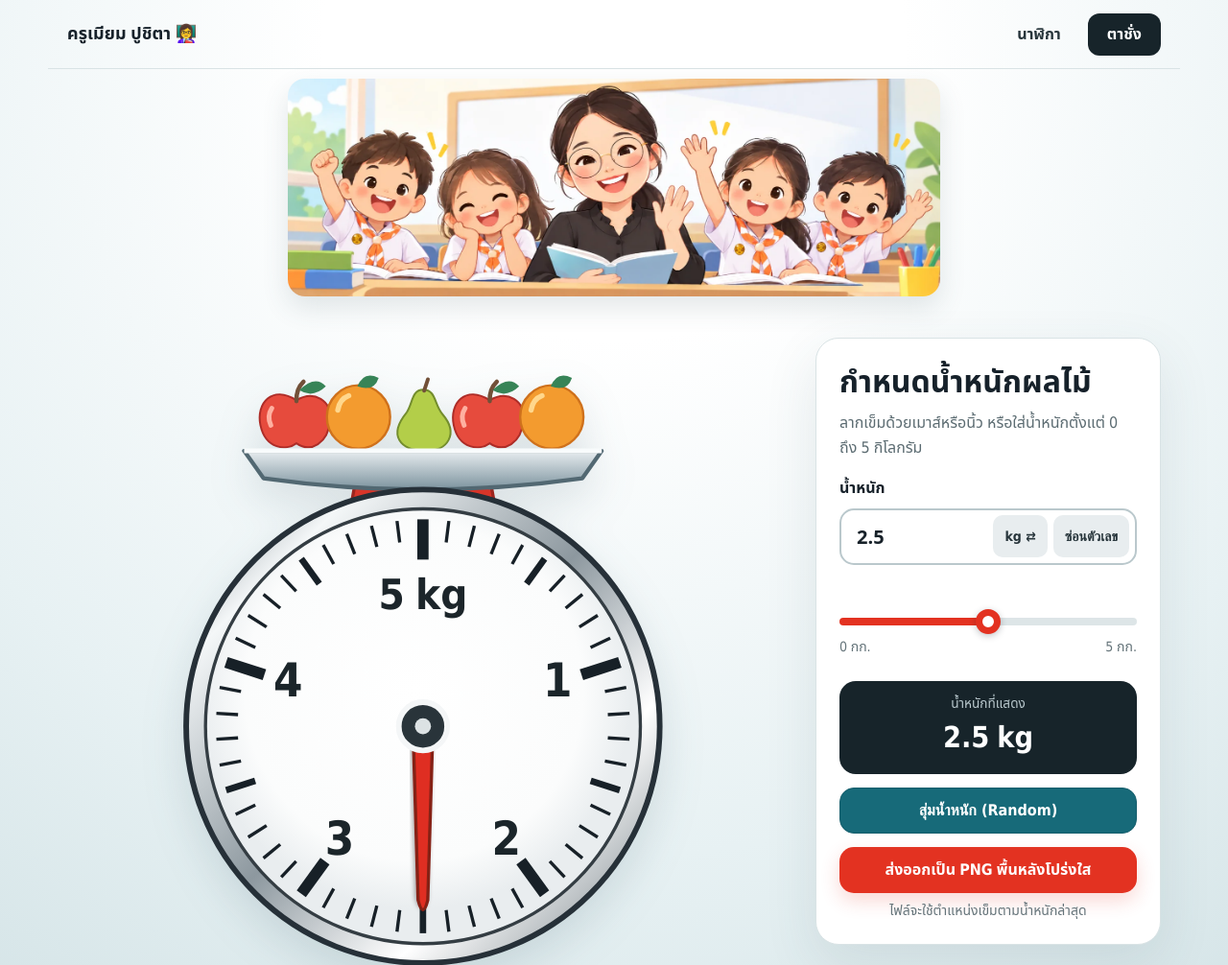
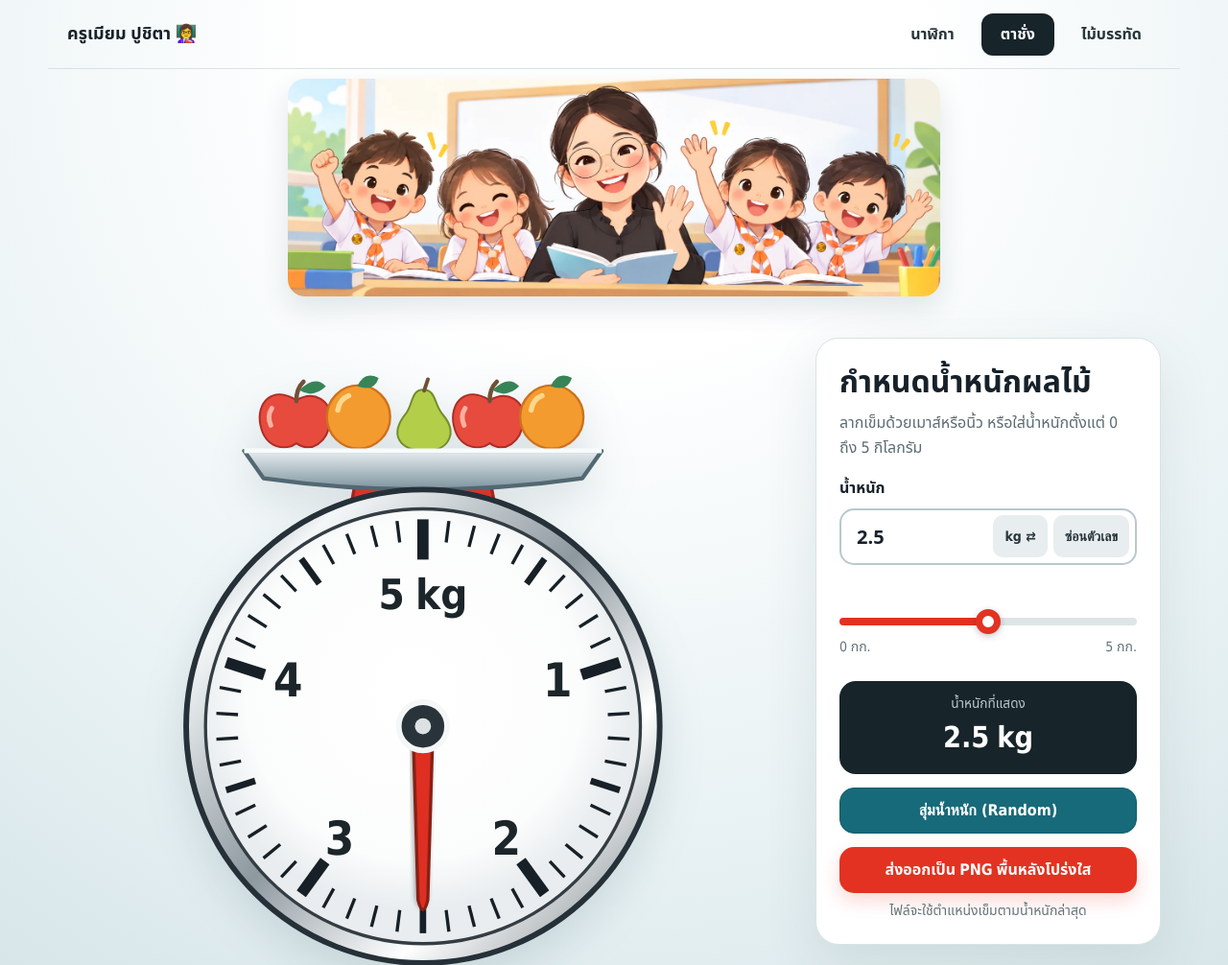
Before and after one commit to natstpt/MiumHtml, a plain HTML site: page fish-scale.html in a window 1280 px wide. Shown: the top 1006 px of the page at 96% size. Drawn offline with Linux system fonts and the light colour scheme.

Commit message:
feat: add ruler to tool navigation

```diff
--- a/fish-scale.html
+++ b/fish-scale.html
@@ -58,7 +58,7 @@ body.values-hidden .reading strong{display:none}
 body.values-hidden #error{visibility:hidden}
 </style></head>
 <body>
-<nav class="site-nav" aria-label="เลือกเครื่องมือ"><span class="site-brand">ครูเมียม ปูชิตา 👩‍🏫</span><div class="site-links"><a href="index.html">นาฬิกา</a><a href="fish-scale.html" aria-current="page">ตาชั่ง</a></div></nav>
+<nav class="site-nav" aria-label="เลือกเครื่องมือ"><span class="site-brand">ครูเมียม ปูชิตา 👩‍🏫</span><div class="site-links"><a href="index.html">นาฬิกา</a><a href="fish-scale.html" aria-current="page">ตาชั่ง</a><a href="ruler.html">ไม้บรรทัด</a></div></nav>
   <div class="site-banner"><img src="assets/classroom-banner.webp" alt="คุณครูกำลังสอนนักเรียนในห้องเรียน" decoding="async"></div>
   <main>
     <div class="scale-wrap" aria-label="หน้าปัดตาชั่ง">
```
